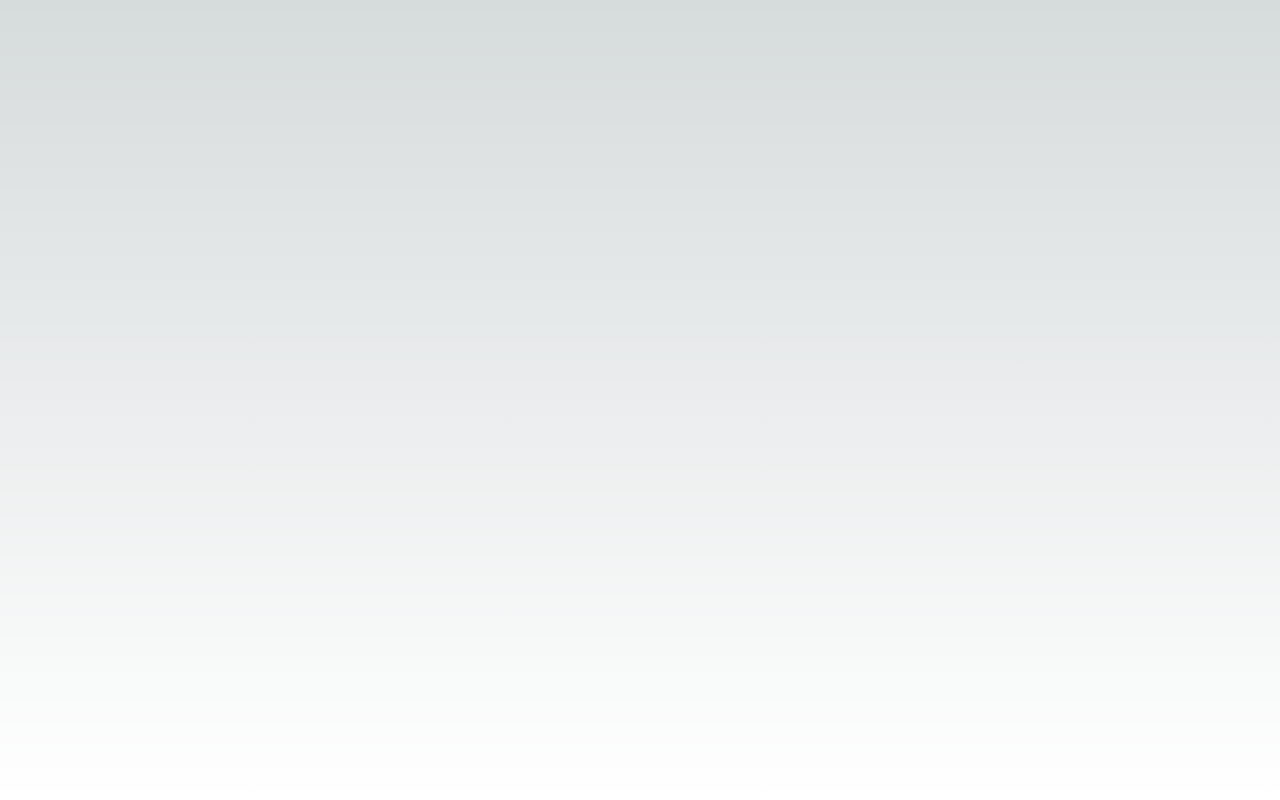
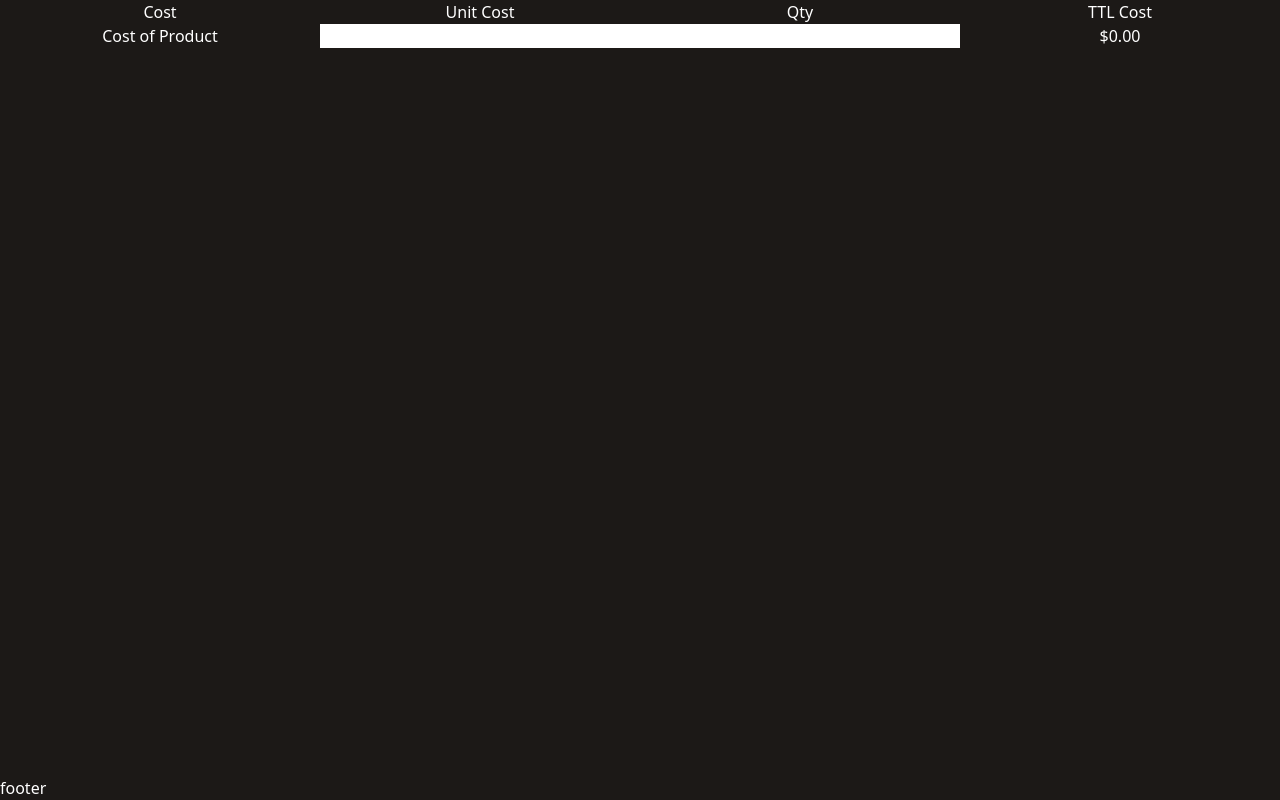
Before and after one commit to DevJogger/costing-margin-calculator, a Next.js app: page / in a window 1280 px wide. Built offline with nearby package versions, Linux system fonts and the light colour scheme.

Commit message:
Add HeadBar and Row components, update layout and page

```diff
--- a/app/layout.tsx
+++ b/app/layout.tsx
@@ -1,9 +1,14 @@
-import type { Metadata } from "next";
+import type { Metadata, Viewport } from "next";
 import "./globals.css";
 
 export const metadata: Metadata = {
   title: "Costing/Margin Calculator",
   description: "",
+};
+
+export const viewport: Viewport = {
+  maximumScale: 1,
+  userScalable: false,
 };
 
 export default function RootLayout({
--- a/app/page.tsx
+++ b/app/page.tsx
@@ -1,7 +1,14 @@
+import HeadBar from "@/components/HeadBar";
+import Row from "@/components/Row";
 
 export default function Home() {
   return (
-    <main className="flex min-h-dvh">
+    <main className="flex flex-col justify-between h-dvh bg-stone-900 text-white">
+      <HeadBar title={["Cost", "Unit Cost", "Qty", "TTL Cost"]} />
+      <section className="flex-1 overflow-scroll">
+        <Row title="Cost of Product" />
+      </section>
+      <footer>footer</footer>
     </main>
   );
 }
--- /dev/null
+++ b/components/HeadBar.tsx
@@ -0,0 +1,9 @@
+interface HeadBarProps {
+  title: string[];
+}
+
+export default function HeadBar({ title }: HeadBarProps) {
+  return <div className="flex">
+    {title.map((t, i) => <div key={i} className="flex-1 text-center">{t}</div>)}
+  </div>;
+}
--- /dev/null
+++ b/components/Row.tsx
@@ -0,0 +1,40 @@
+"use client";
+import { useState, useMemo } from "react";
+
+interface RowProps {
+  title: string;
+}
+
+export default function Row({ title }: RowProps) {
+  const [unitCost, setUnitCost] = useState(0);
+  const [qty, setQty] = useState(0);
+  const total = useMemo(() => {
+    return new Intl.NumberFormat("en-US", {
+      style: "currency",
+      currency: "USD",
+    }).format(unitCost * qty);
+  }, [unitCost, qty]);
+
+  return (
+    <div className="flex">
+      <div className="flex-1 text-center">{title}</div>
+      <input
+        className="flex-1 text-center w-0"
+        type="number"
+        inputMode="decimal"
+        value={unitCost}
+        onFocus={(e) => e.target.select()}
+        onChange={(e) => setUnitCost(Number(e.target.value))}
+      />
+      <input
+        className="flex-1 text-center w-0"
+        type="number"
+        inputMode="decimal"
+        value={qty}
+        onFocus={(e) => e.target.select()}
+        onChange={(e) => setQty(Number(e.target.value))}
+      />
+      <div className="flex-1 text-center">{total}</div>
+    </div>
+  );
+}
```
